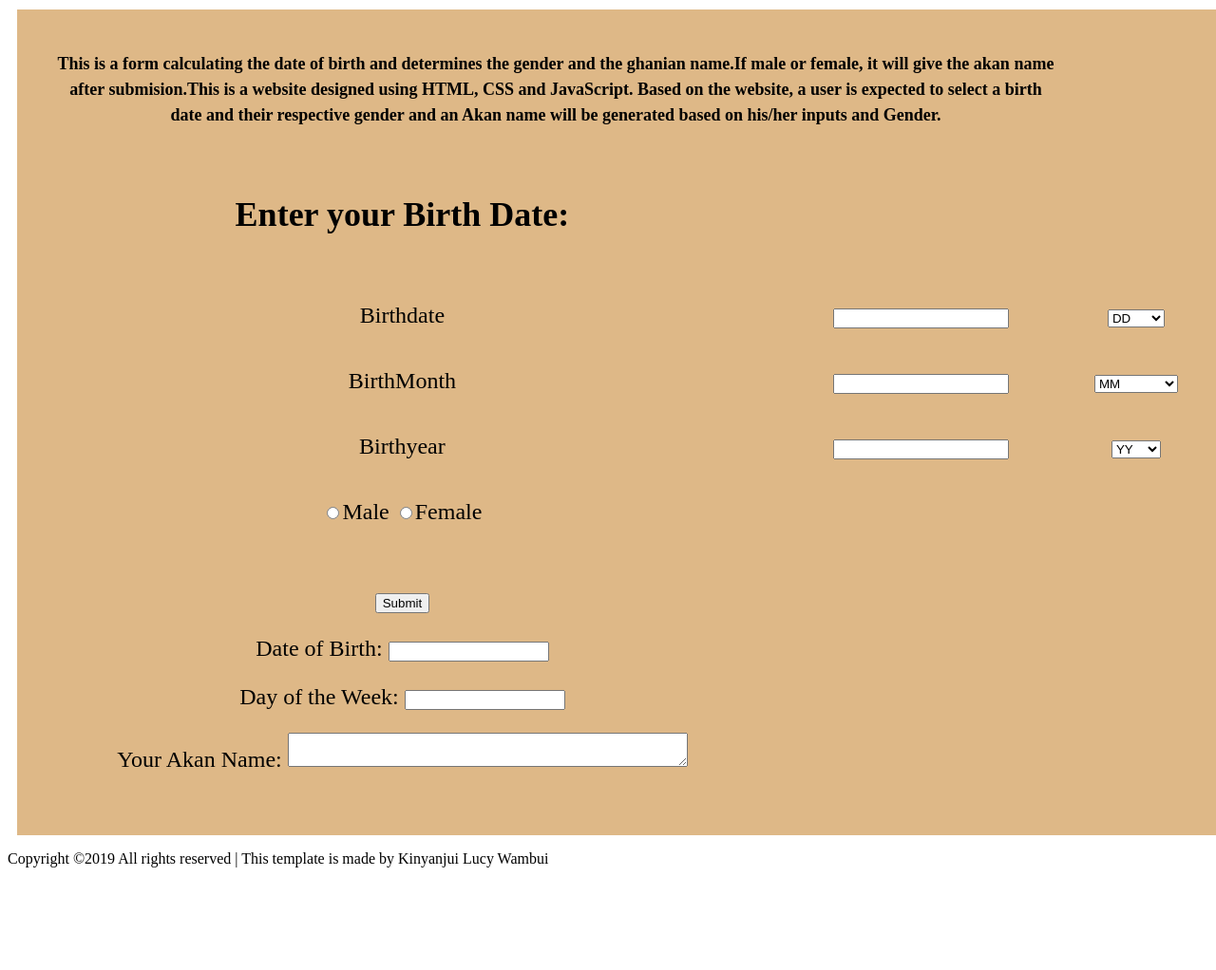
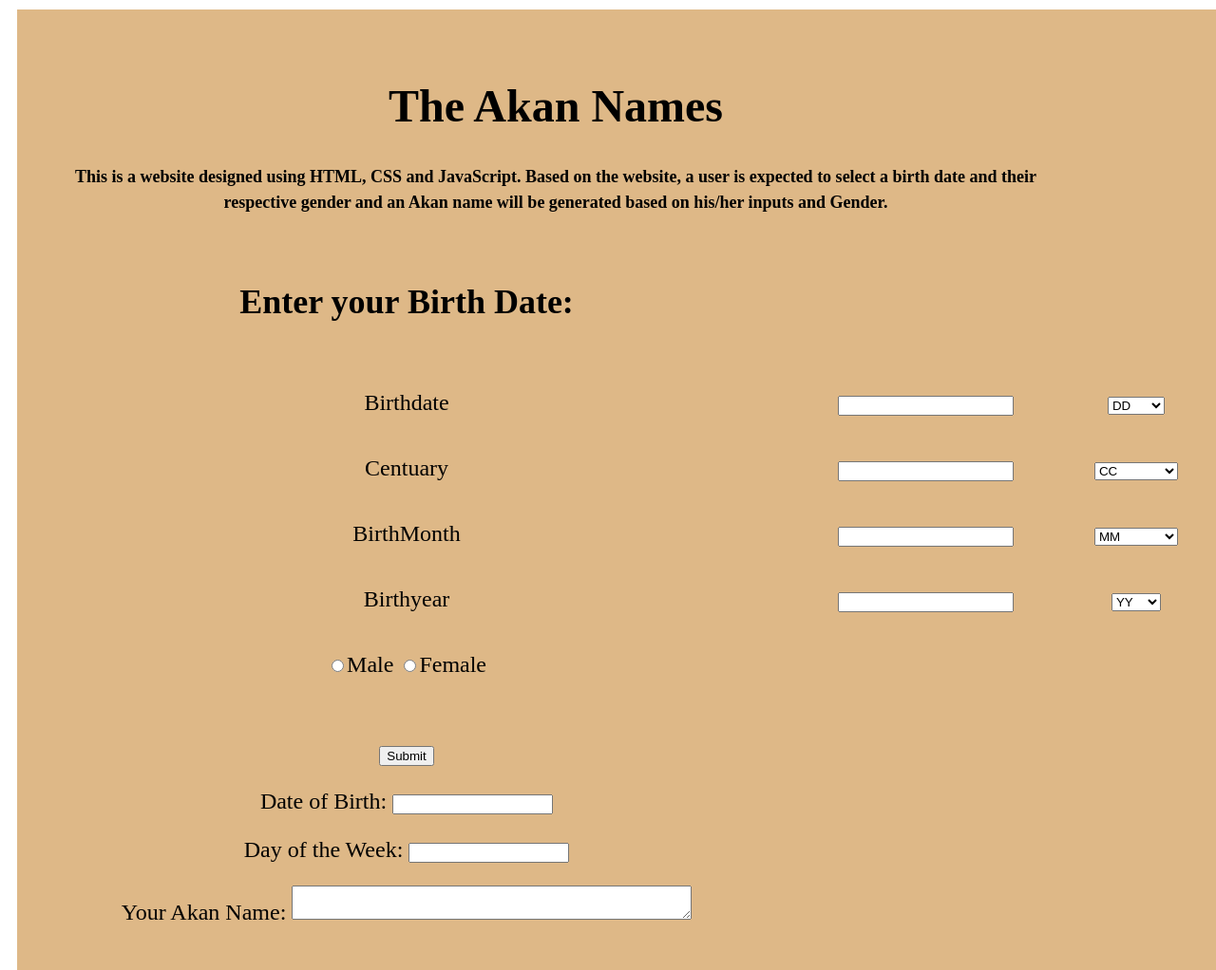
Before and after one commit to Wambuilucy/home, a plain HTML site: page index.html in a window 1280 px wide. Shown: the top 1022 px of the page at 95% size. Before the commit the page ends 930 px from the top, so only its background shows below. Drawn offline with Linux system fonts and the light colour scheme.

Commit message:
Added a heading

```diff
--- a/index.html
+++ b/index.html
@@ -16,7 +16,8 @@
     <table cellpadding="20" width="100%" bg-color="black" align ="center"
     cellspacing="2">
         <td colspan=2>
-            <center><h3style="background-color:red"><font size=4><b>This is a form calculating the date of birth and determines the gender and the ghanian name.If male or female, it will give the akan name after submision.This is a website designed using HTML, CSS and JavaScript. Based on the website,
+            <h1>The Akan Names</h1>
+            <center><h3style="background-color:red"><font size=4><b>This is a website designed using HTML, CSS and JavaScript. Based on the website,
                     a user is expected to select a birth date and their respective gender and an
                     Akan name will be generated based on his/her inputs and Gender.
                      </b></font></h3style></center>
@@ -69,6 +70,25 @@
           <option value="dd">31st</option>
           <option value="dd">32nd</option>
       </select></td></tr>
+
+      <tr>
+            <td>Centuary</td>
+             <td><input type="text" id="Month"></td>
+            <td><select Name="State">
+                <option Value="-1 selected">CC</option>
+                <option value="mm">January</option>
+                <option value="mm">february</option>
+                <option value="mm">march</option>
+                <option value="mm">April</option>
+                <option value="mm">May</option>
+                <option value="mm">June</option>
+                <option value="mm">July</option>
+                <option value="mm">August</option>
+                <option value="mm">September</option>
+                <option value="mm">October</option>
+                <option value="mm">November</option>
+                <option value="mm">Desember</option>
+            </select></td></tr>
       <tr>
       <td>BirthMonth</td>
        <td><input type="text" id="Month"></td>
```
